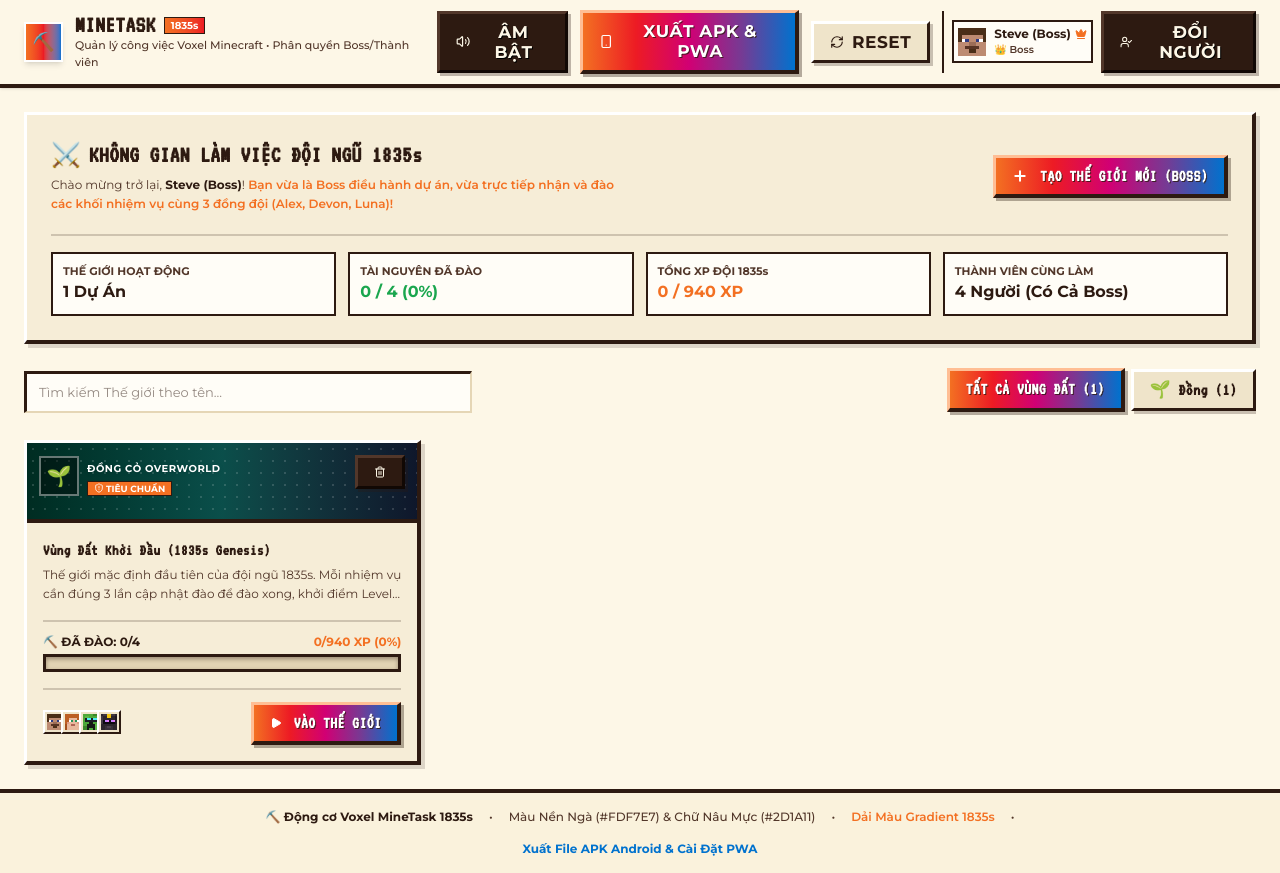
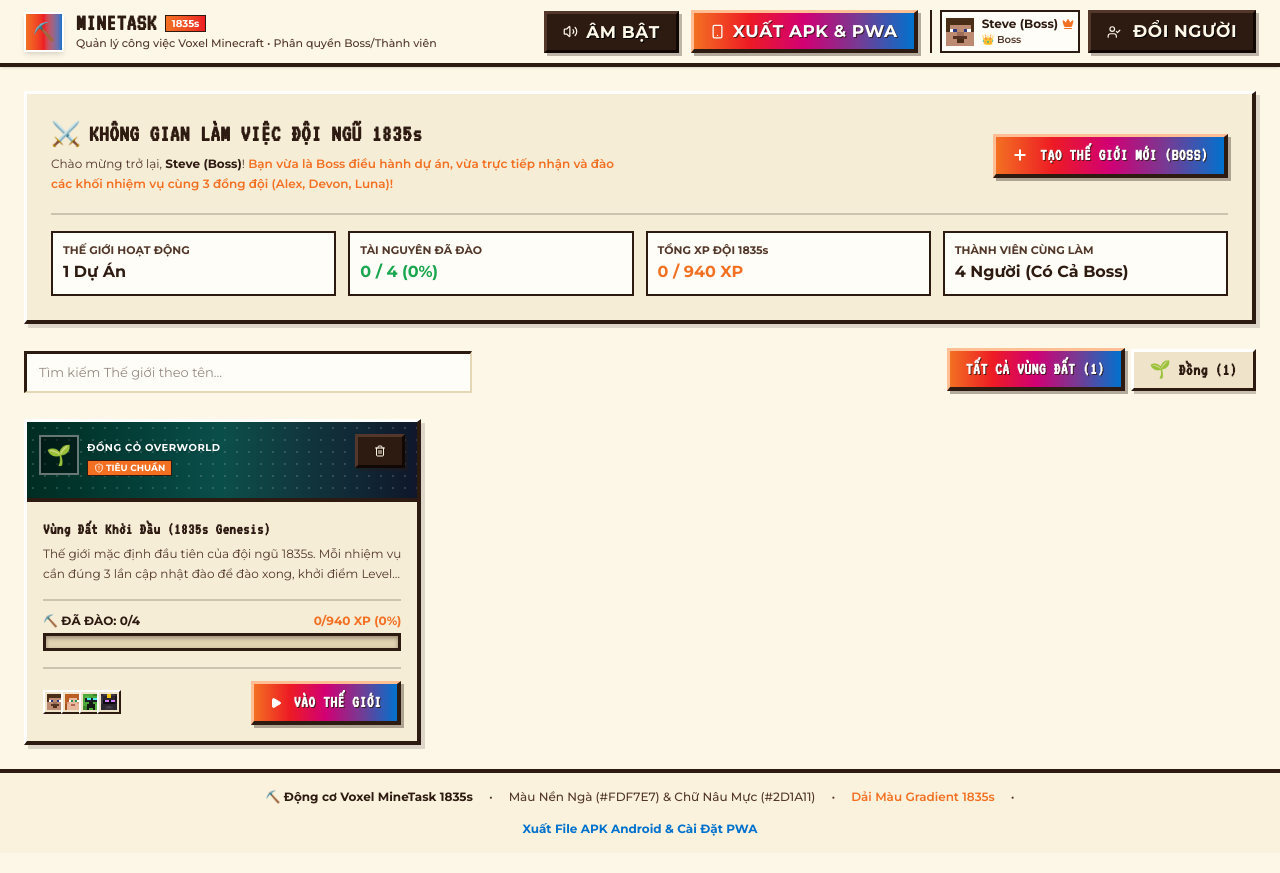
Before and after one commit to nnhanvu299-cyber/minetask-1835, a React (Vite) app: page / in a window 1280 px wide. Built offline with nearby package versions, Linux system fonts and the light colour scheme.

Commit message:
refactor: remove reset button from header

```diff
--- a/src/components/Header.tsx
+++ b/src/components/Header.tsx
@@ -1,7 +1,7 @@
 import React from 'react';
 import { useApp } from '../context/AppContext';
 import { PixelAvatar } from '../utils/pixelAvatars';
-import { Volume2, VolumeX, Smartphone, RefreshCw, UserCheck, Crown } from 'lucide-react';
+import { Volume2, VolumeX, Smartphone, UserCheck, Crown } from 'lucide-react';
 
 interface HeaderProps {
   onOpenLogin: () => void;
@@ -14,7 +14,7 @@ export const Header: React.FC<HeaderProps> = ({
   onOpenApkModal,
   onOpenProfileModal,
 }) => {
-  const { currentUser, soundEnabled, toggleSound, resetToDemoData, setActiveWorldId } = useApp();
+  const { currentUser, soundEnabled, toggleSound, setActiveWorldId } = useApp();
 
   return (
     <header className="sticky top-0 z-40 bg-[#FDF7E7]/95 border-b-4 border-[#2D1A11] backdrop-blur-md px-3 md:px-6 py-2.5 shadow-sm">
@@ -67,19 +67,6 @@ export const Header: React.FC<HeaderProps> = ({
             <span className="hidden sm:inline">XUẤT APK & PWA</span>
           </button>
 
-          {/* Reset Demo button */}
-          <button
-            onClick={() => {
-              if (window.confirm('Đặt lại tất cả các thế giới và nhiệm vụ về dữ liệu 1835s ban đầu (Level 0)?')) {
-                resetToDemoData();
-              }
-            }}
-            className="mc-btn px-2 py-1 text-xs text-[#52372A]"
-            title="Làm mới về Level 0"
-          >
-            <RefreshCw size={14} />
-            <span className="hidden lg:inline">RESET</span>
-          </button>
 
           {/* Active User Badge with Boss Indicator */}
           <div className="flex items-center gap-2 pl-2 border-l-2 border-[#2D1A11]">
```
